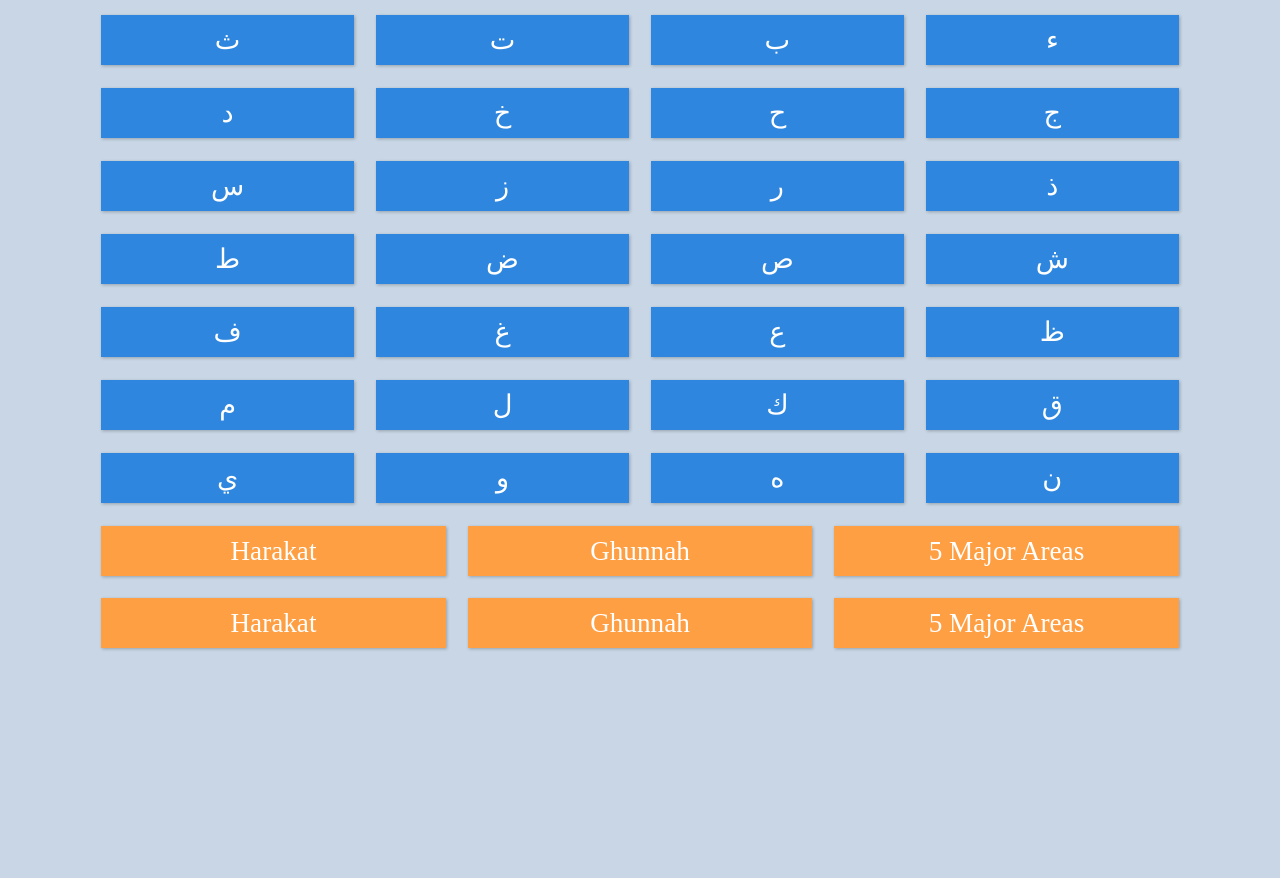
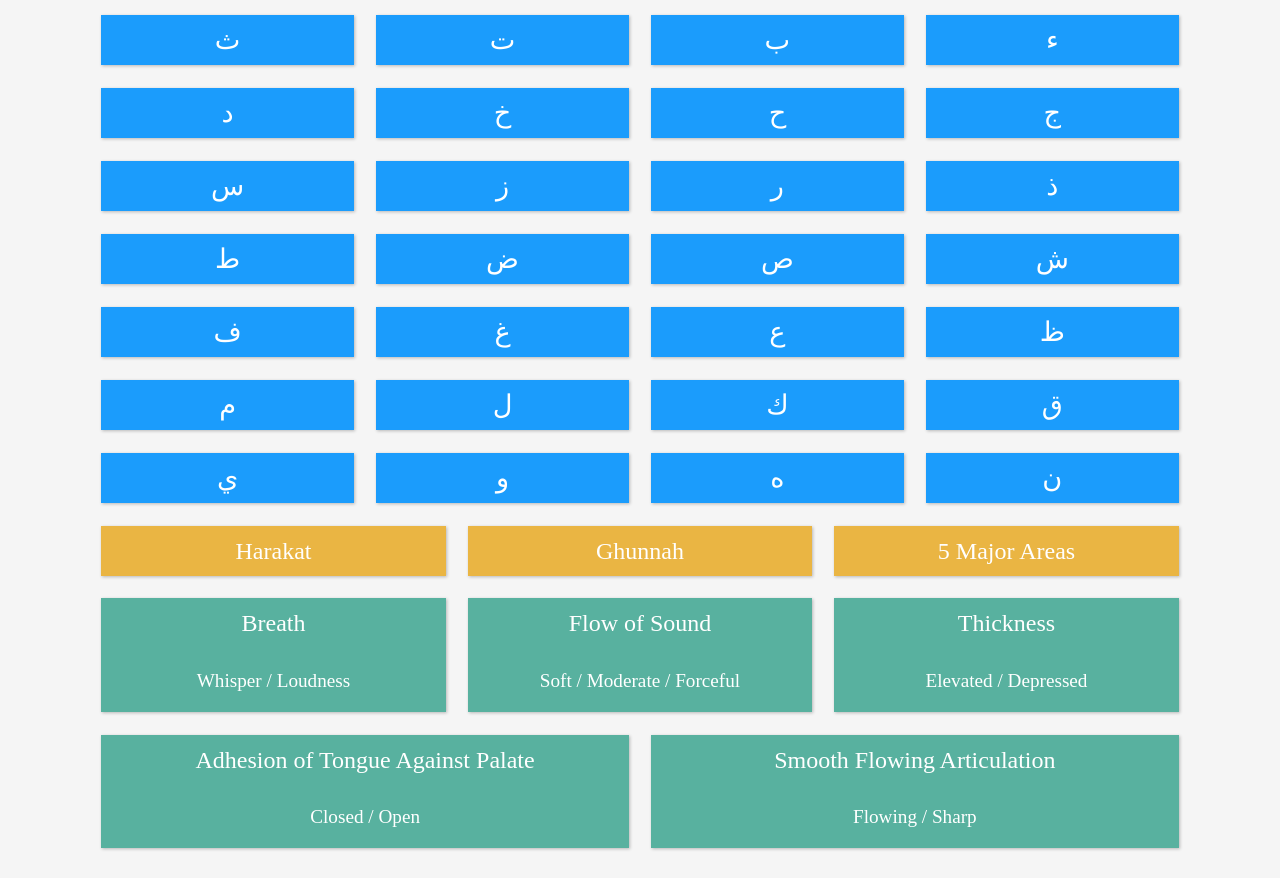
Before and after one commit to ZachMansi/TeachMe, a plain HTML site: page index.html in a window 1280 px wide. Shown: the part 144-1022 px from the top of the page. Before the commit the page ends 840 px from the top, so only its background shows below. Drawn offline with Linux system fonts and the light colour scheme.

Commit message:
Feat: Sifaat

```diff
--- a/index.html
+++ b/index.html
@@ -65,11 +65,15 @@
 
                 </div>
                 <div class="row">
-                    <div class="col-4" onclick="show('harakat')">Harakat</div>
-                    <div class="col-4" onclick="show('ghunnah')">Ghunnah</div>
-                    <div class="col-4" onclick="show('areas')">5 Major Areas</div>
+                    <div class="col-4_Sifaat" onclick="show('harakat')">Breath<p class="body">Whisper / Loudness</p></div>
+                    <div class="col-4_Sifaat" onclick="show('ghunnah')">Flow of Sound<p class="body">Soft / Moderate / Forceful</p></div>
+                    <div class="col-4_Sifaat" onclick="show('areas')">Thickness<p class="body">Elevated / Depressed</p></div>
 
-            </div>
+                </div>
+                <div class="row">
+                    <div class="col-6" onclick="show('harakat')">Adhesion of Tongue Against Palate<p class="body">Closed / Open</p></div>
+                    <div class="col-6" onclick="show('ghunnah')">Smooth Flowing Articulation<p class="body">Flowing / Sharp</p></div>
+                </div>
             </div>
             <div class="img-container">
                 <img id="alif" src="complete-makharij/Ha & Hamzah.jpg" onclick="hide('alif')" style= "max-height: 75vh;display: none;">
--- a/style.css
+++ b/style.css
@@ -1,8 +1,8 @@
 @import url(https://fonts.googleapis.com/css?family=Raleway:700,300);
 .html,
 body {
-  min-height: 100%;
-  background-color: #c8d6e5;
+  max-height: 100%;
+  background-color: whitesmoke;
 }
 
 *,
@@ -14,6 +14,7 @@ body {
 .wrapper {
   max-width: 1100px;
   margin: 0 auto 1.5em;
+  padding-bottom: 30px;
 }
 
 /* Title */
@@ -92,6 +93,8 @@ body {
   width: 14.930208%;
 }
 
+
+
 /* .col-3 */
 .row .col-3 {
   width: 23.4375%;
@@ -100,10 +103,11 @@ body {
   line-height: 50px;
   color: white;
   font-size: 1.7em;
+  background: #1B9CFC;
 }
 
 .row .col-3:hover{
-    background: #54a0ff;
+    background: #25CCF7;
 }
 
 /* .col-4 */
@@ -113,13 +117,34 @@ body {
   vertical-align: middle;
   line-height: 50px;
   color: white;
-  font-size: 1.7em;
-  background: #ff9f43;
+  font-size: 1.5em;
+  background: #EAB543;
 }
+
+
 .row .col-4:hover{
     background: #feca57;
 }
 
+.row .col-4_Sifaat {
+  width: 31.94375%;
+  text-align: center;
+  vertical-align: middle;
+  line-height: 50px;
+  color: white;
+  font-size: 1.5em;
+  background: #58B19F;
+}
+
+.row .col-4_Sifaat:hover{
+  background: #55E6C1;;
+}
+
+p.body{
+  font-size: 0.8em;
+  line-height: 25px;
+
+}
 /* .col-5 */
 .row .col-5 {
   width: 40.25%;
@@ -128,6 +153,15 @@ body {
 /* .col-6 */
 .row .col-6 {
   width: 48.958333%;
+  text-align: center;
+  vertical-align: middle;
+  line-height: 50px;
+  color: white;
+  font-size: 1.5em;
+  background: #58B19F;
+}
+.row .col-6:hover{
+  background: #55E6C1;;
 }
 
 /* .col-7 */
```
